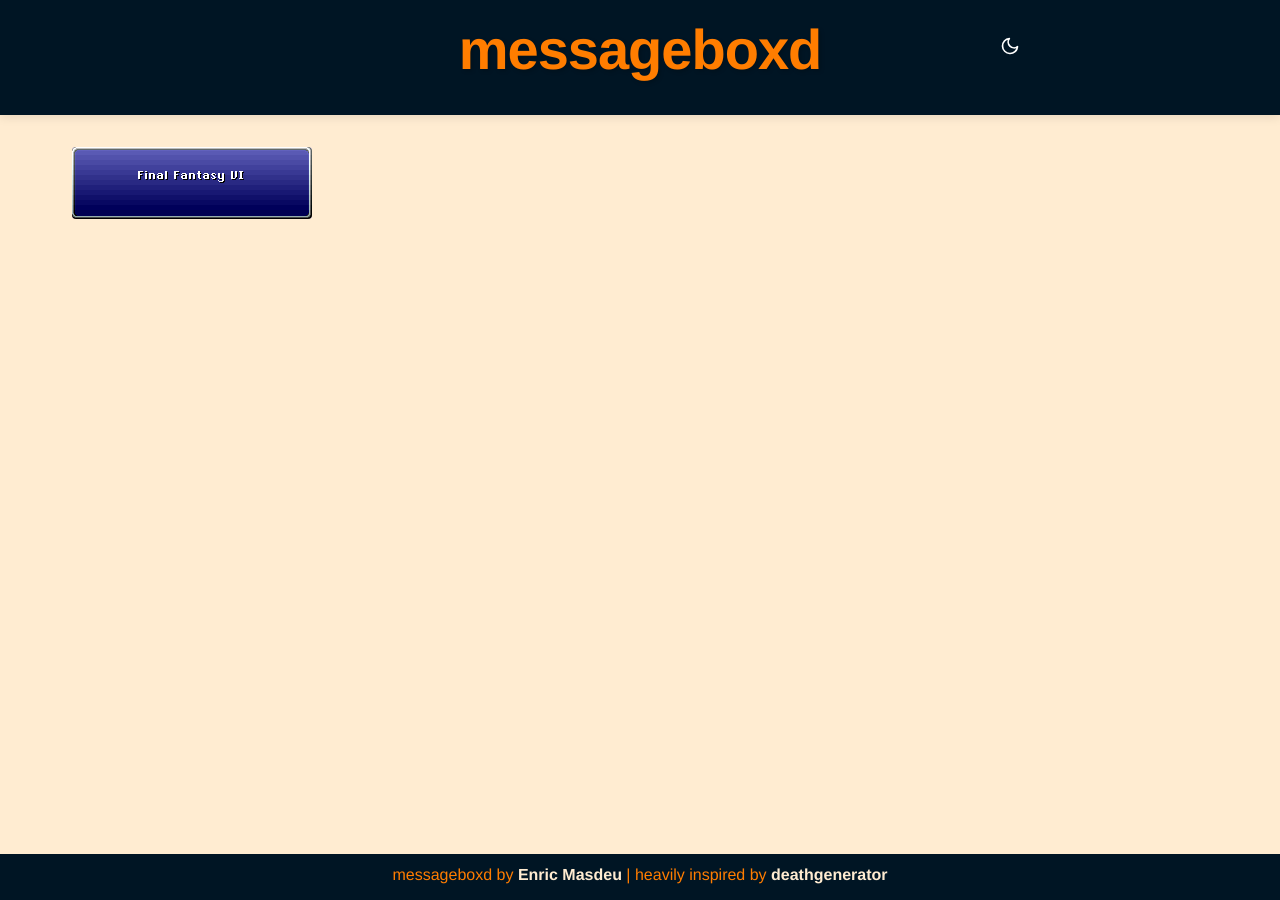
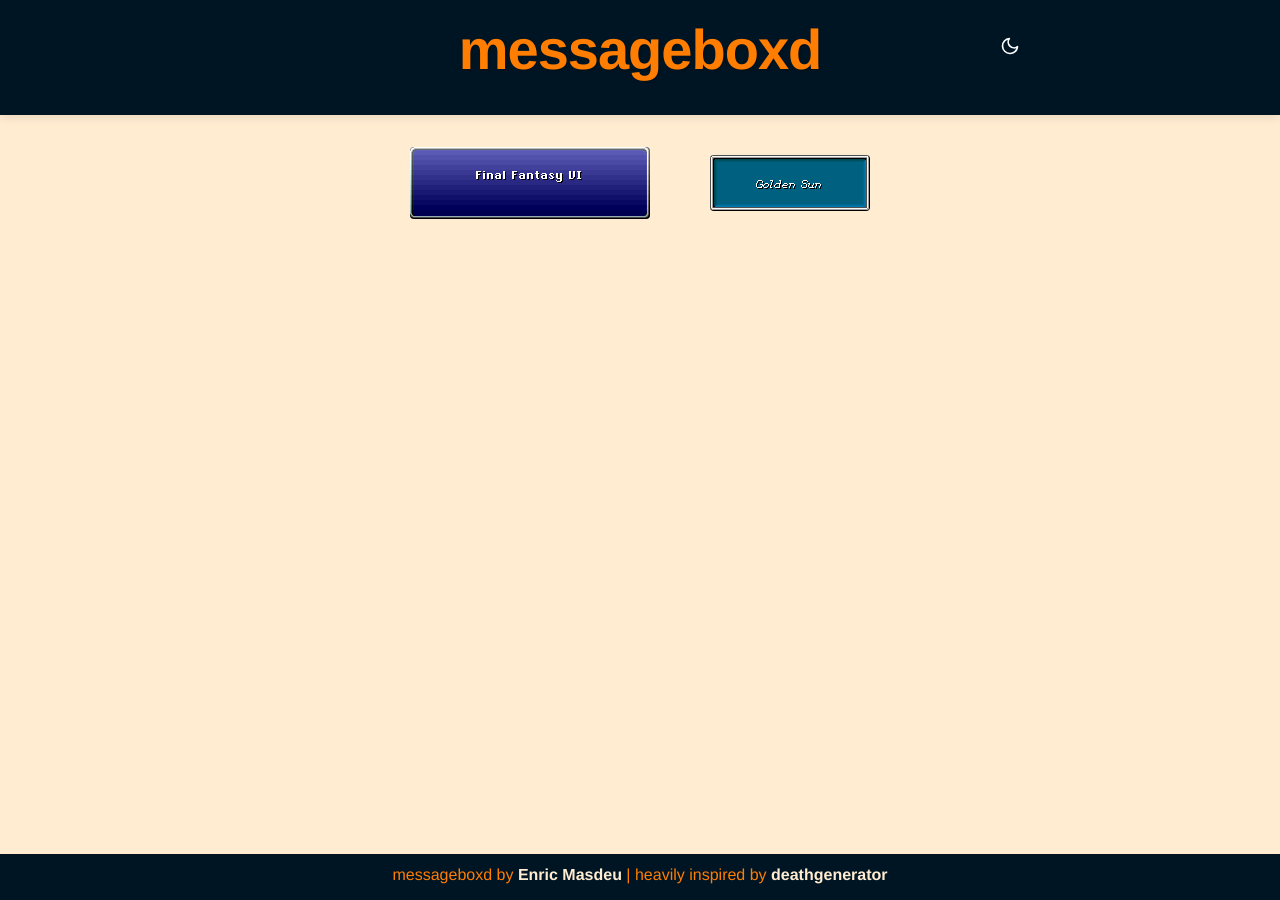
Before and after one commit to HenryHey/messageboxd, a Jekyll site: the page built from index.html, in a window 1280 px wide. Built offline with Jekyll 4.4.1, drawn with Linux system fonts in a browser that asks for light colours.

Commit message:
Add button for golden sun in the front page

```diff
--- a/assets/css/styles.css
+++ b/assets/css/styles.css
@@ -187,6 +187,19 @@ a:hover {
     opacity: 0.9;
 }
 
+.image-container {
+    display: flex;
+    justify-content: center;
+    align-items: center;
+    flex-wrap: wrap;
+    gap: 60px;
+    margin: 0 auto;
+}
+
+.image-container a {
+    display: inline-block;
+}
+
 /* Responsive adjustments */
 @media (max-width: 768px) {
     .hero-title {
--- a/index.html
+++ b/index.html
@@ -2,4 +2,8 @@
 layout: default
 title: messageboxd
 ---
-<a href="games/ff6/ff6.html"><img src="/assets/img/ff6.png" alt="Final Fantasy VI" class="button-image"></a>
+<div class="image-container">
+    <a href="games/ff6/ff6.html"><img src="/assets/img/ff6.png" alt="Final Fantasy VI" class="button-image"></a>
+    <a href="games/golden_sun/golden_sun.html"><img src="/assets/img/golden_sun.png" alt="Golden Sun"
+            class="button-image"></a>
+</div>
```
Also changed, not shown: assets/img/golden_sun.png (added).
